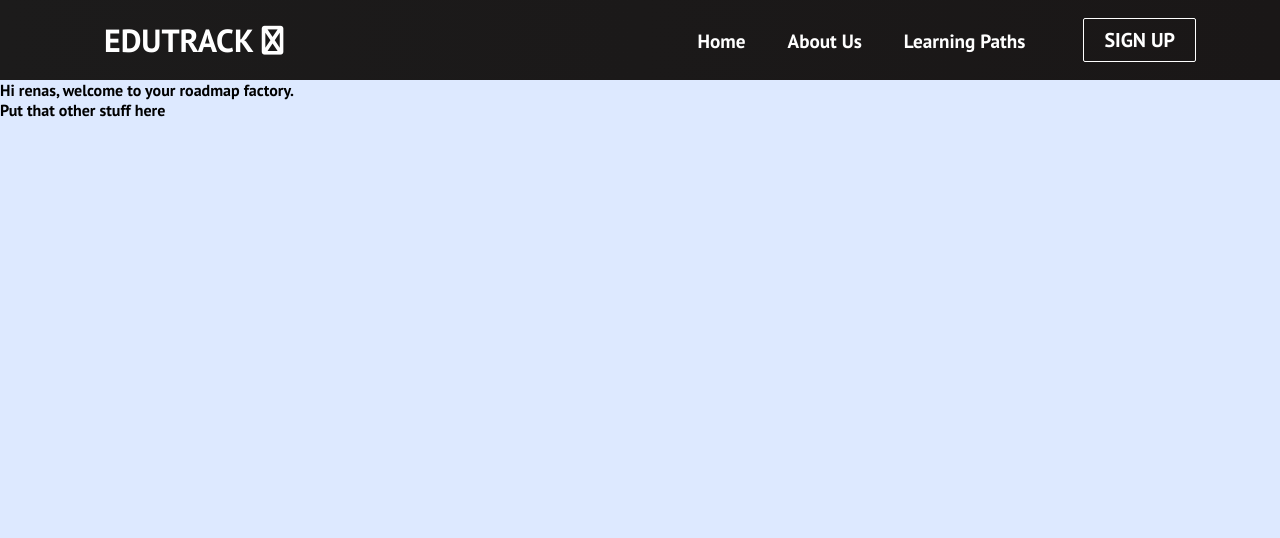
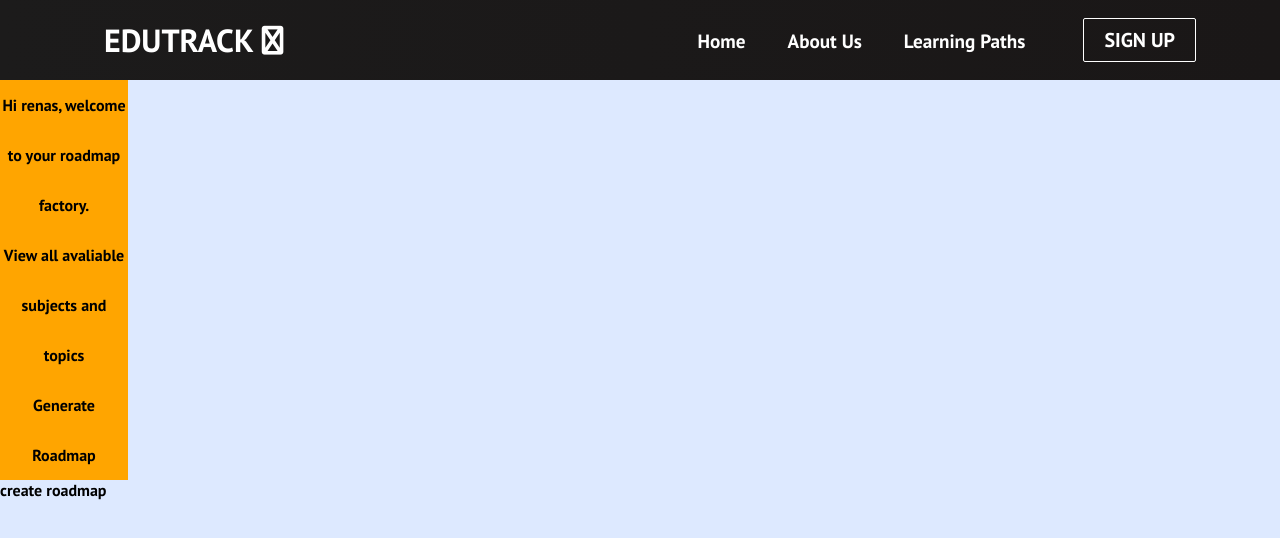
Before and after one commit to renasustek/recipe-finder, a React (Create React App) app in the folder frontend/: page /roadmap-factory in a window 1280 px wide. Shown: the top 538 px of the page. Built offline with nearby package versions, Linux system fonts and the light colour scheme; no server answers.

Commit message:
Page now loads roadmap if a user has one already, if user doesnt user is prompted to "create roadmap"

```diff
--- a/frontend/src/components/GetRoadmap.js
+++ b/frontend/src/components/GetRoadmap.js
@@ -1,34 +1,8 @@
-import React, { useState, useEffect } from 'react';
-import axios from "axios";
+import React from 'react';
 import '../css/DisplayBoxes.css';
 
-function GetRoadmap() {
-  const [roadmap, setRoadmap] = React.useState(null);
+function GetRoadmap({roadmap}) {
 
-  useEffect(() => {
-    // Replace the URL with the correct API endpoint
-    const apiUrl = 'http://localhost:8080/roadmap/renas';
-    const username = 'renas'; // Replace with your actual username
-    const password = 'renas'; // Replace with your actual password
-
-    // Encode credentials in Base64
-    const credentials = btoa(`${username}:${password}`);
-    const basicAuth = `Basic ${credentials}`;
-
-    axios.get(apiUrl, {
-      headers: {
-        Authorization: basicAuth,
-      },
-    })
-      .then((response) => {
-        setRoadmap(response.data);
-      })
-      .catch((error) => {
-        console.error('Error fetching data:', error);
-      });
-  }, []);
-
-  console.log(roadmap);
 
   return (
       <section className='grid'>
--- /dev/null
+++ b/frontend/src/css/RoadmapFactory.css
@@ -0,0 +1,7 @@
+.sideMenu {
+    width: 10%;
+    height: 100%;
+    background-color: orange;
+    text-align: center;
+    line-height: 50px;
+}
--- a/frontend/src/pages/RoadmapFactory.js
+++ b/frontend/src/pages/RoadmapFactory.js
@@ -1,14 +1,53 @@
-import React from  'react';
+import React, { useState, useEffect } from 'react';
+import axios from "axios";
+import "../css/RoadmapFactory.css"
+import GetRoadmap from '../components/GetRoadmap';
+
+function RoadmapFactory({username, password}) {
+    const [roadmap, setRoadmap] = React.useState(null);
 
 
-function RoadmapFactory({username, password}) {
+    useEffect(() => {
+      // Replace the URL with the correct API endpoint
+      const apiUrl = `http://localhost:8080/roadmap/${username}`;
+
+      // Encode credentials in Base64
+      const credentials = btoa(`${username}:${password}`);
+      const basicAuth = `Basic ${credentials}`;
+
+      axios.get(apiUrl, {
+        headers: {
+          Authorization: basicAuth,
+        },
+      })
+        .then((response) => {
+          setRoadmap(response.data);
+        })
+        .catch((error) => {
+          console.error('Error fetching data:', error);
+          setRoadmap(false)
+        });
+    }, []);
 
 
 
+      console.log(roadmap)
+
     return(
       <div>
-        <div>Hi {username}, welcome to your roadmap factory.</div>
-        <div>Put that other stuff here</div>
+        <div className='sideMenu'>
+          <div>Hi {username}, welcome to your roadmap factory.</div>
+          <div>View all avaliable subjects and topics</div>
+          <div>Generate Roadmap</div>
+        </div>
+
+
+        <div>
+         {roadmap ? <GetRoadmap roadmap={roadmap}/> : <div>create roadmap</div>}
+
+        </div>
+
+
       </div>
     );
 
```
